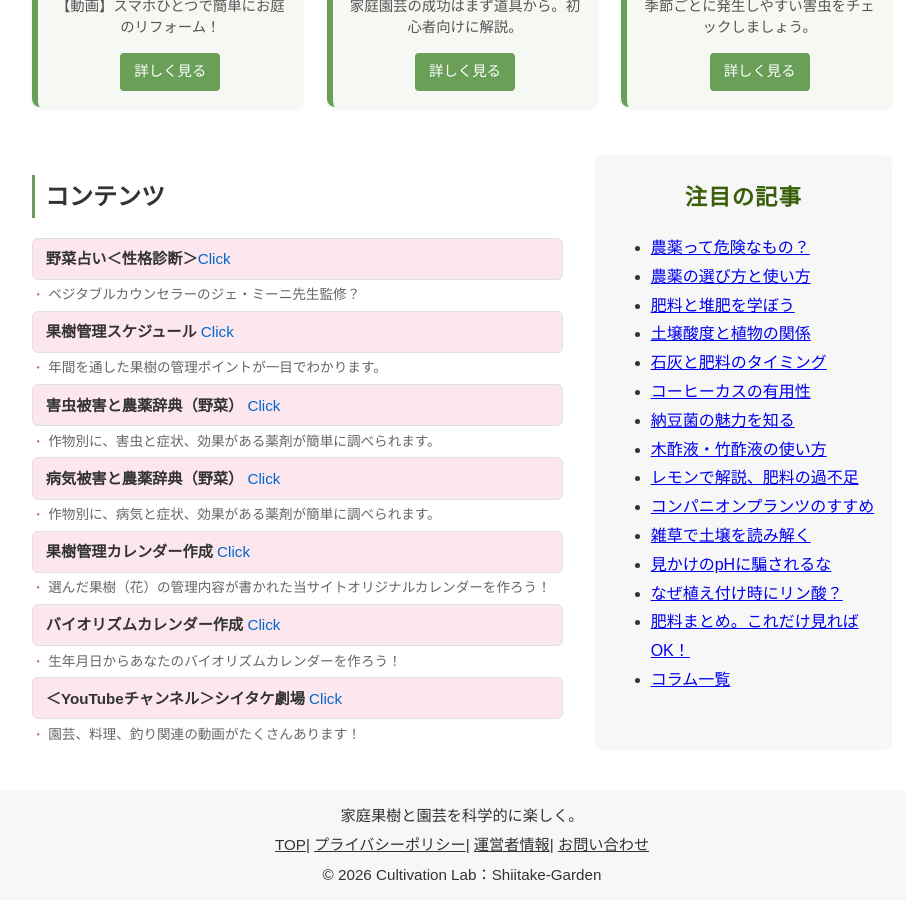
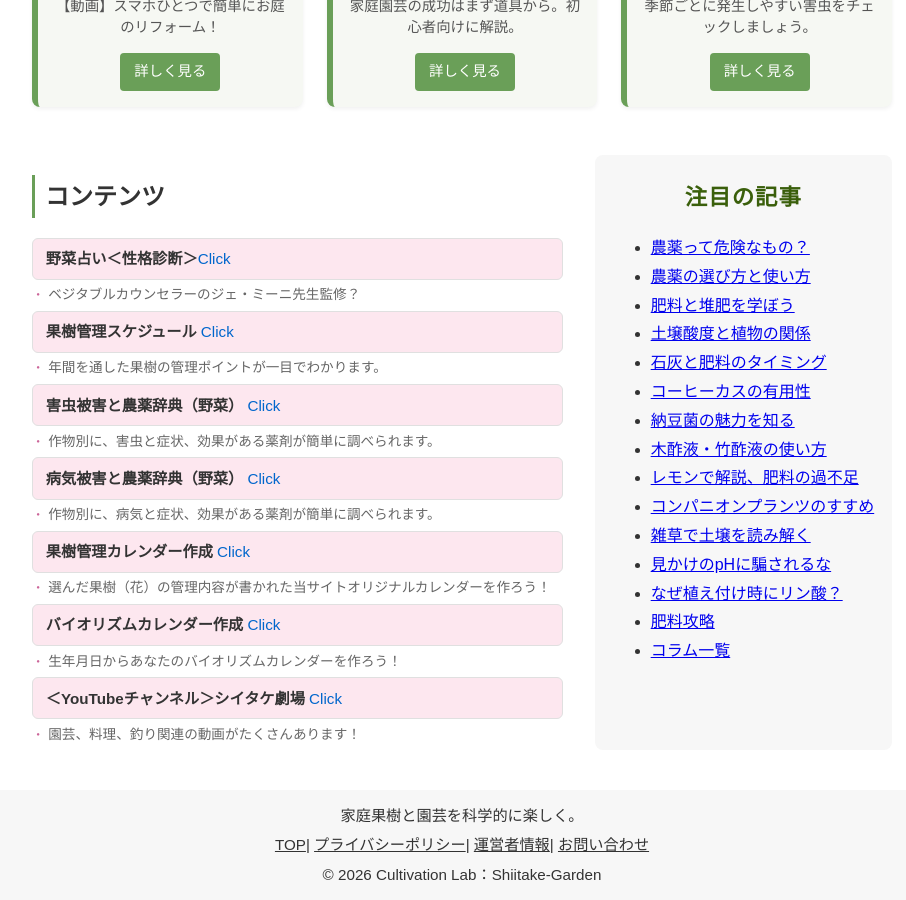
Before and after one commit to shiitake-garden/shiitake-garden.github.io, a Jekyll site: the page built from index.html, in a window 1280 px wide and 900 px high, scrolled down 1191 px. Shown: the whole window, without its empty margins (178-1084 px from the left). Built offline with Jekyll 4.4.1, drawn with Linux system fonts in a browser that asks for light colours.

Commit message:
Update index.html

```diff
--- a/index.html
+++ b/index.html
@@ -121,7 +121,7 @@ title: カルティベーションラボ
       <li><a href="/column/column_zassou_tuti.html">雑草で土壌を読み解く</a></li>
       <li><a href="/column/column_ph_henka.html">見かけのpHに騙されるな</a></li>
       <li><a href="/column/column_rin.html">なぜ植え付け時にリン酸？</a></li>
-      <li><a href="/column/column_npk.html">肥料まとめ。これだけ見ればOK！</a></li>
+      <li><a href="/column/column_npk.html">肥料攻略</a></li>
       <li><a href="/column/index.html">コラム一覧</a></li>
     </ul>
   </aside>
```
